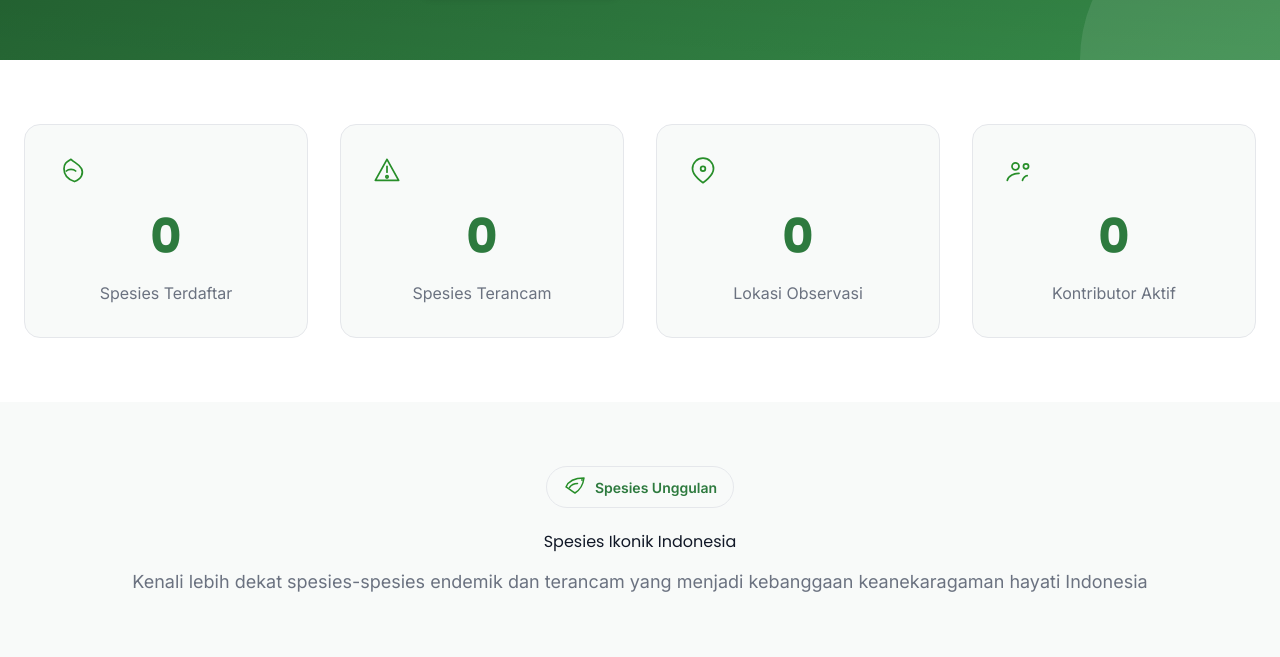
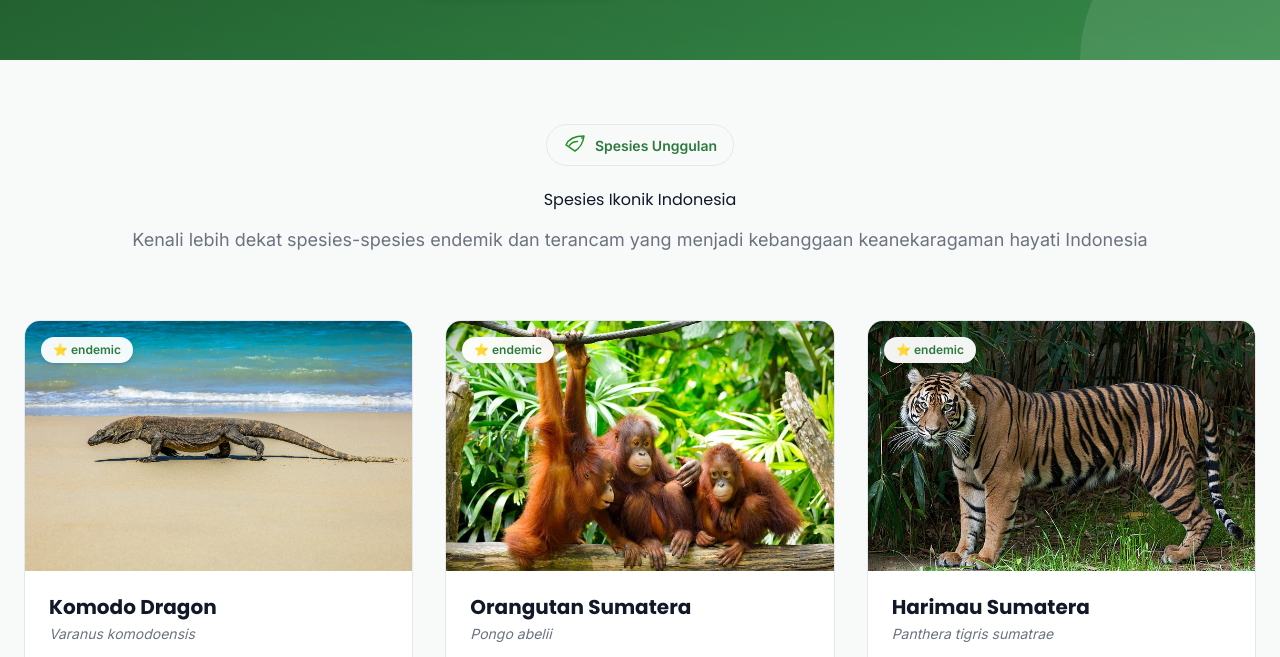
Before and after one commit to Rezka08/Biodiversity-Atlas_TRIO-KIKIR, a plain HTML site: page index.html in a window 1280 px wide. Shown: the part 735-1392 px from the top of the page. Drawn offline with nearby package versions, Linux system fonts and the light colour scheme.

Commit message:
fix: minor fix

```diff
--- a/index.html
+++ b/index.html
@@ -59,57 +59,6 @@
                         <span class="btn-icon">📸</span>
                         <span>Laporkan Temuan</span>
                     </a>
-                </div>
-            </div>
-        </div>
-    </section>
-
-    <!-- Quick Stats -->
-    <section class="stats-section">
-        <div class="container">
-            <div class="stats-grid">
-                <div class="stat-card" data-count="25">
-                    <div class="stat-icon" aria-hidden="true">
-                        <svg width="28" height="28" viewBox="0 0 24 24" fill="none" xmlns="http://www.w3.org/2000/svg" stroke="#278E29" stroke-width="1.5" stroke-linecap="round" stroke-linejoin="round">
-                            <path d="M12 2c3 3 7 4 9 8s0 9-6 11c-6-2-9-6-9-11s3-6 6-8z"/>
-                            <path d="M8 12c2-2 6-2 8 0"/>
-                        </svg>
-                    </div>
-                    <div class="stat-number" id="speciesCount">0</div>
-                    <div class="stat-label">Spesies Terdaftar</div>
-                </div>
-                <div class="stat-card" data-count="18">
-                    <div class="stat-icon" aria-hidden="true">
-                        <svg width="28" height="28" viewBox="0 0 24 24" fill="none" xmlns="http://www.w3.org/2000/svg" stroke="#278E29" stroke-width="1.5" stroke-linecap="round" stroke-linejoin="round">
-                            <polygon points="12 2 2 20 22 20 12 2"/>
-                            <line x1="12" y1="8" x2="12" y2="13"/>
-                            <circle cx="12" cy="17" r="1"/>
-                        </svg>
-                    </div>
-                    <div class="stat-number" id="endangeredCount">0</div>
-                    <div class="stat-label">Spesies Terancam</div>
-                </div>
-                <div class="stat-card" data-count="12">
-                    <div class="stat-icon" aria-hidden="true">
-                        <svg width="28" height="28" viewBox="0 0 24 24" fill="none" xmlns="http://www.w3.org/2000/svg" stroke="#278E29" stroke-width="1.5" stroke-linecap="round" stroke-linejoin="round">
-                            <path d="M21 10c0 6-9 12-9 12s-9-6-9-12a9 9 0 0118 0z"/>
-                            <circle cx="12" cy="10" r="2"/>
-                        </svg>
-                    </div>
-                    <div class="stat-number" id="locationsCount">0</div>
-                    <div class="stat-label">Lokasi Observasi</div>
-                </div>
-                <div class="stat-card" data-count="156">
-                    <div class="stat-icon" aria-hidden="true">
-                        <svg width="28" height="28" viewBox="0 0 24 24" fill="none" xmlns="http://www.w3.org/2000/svg" stroke="#278E29" stroke-width="1.5" stroke-linecap="round" stroke-linejoin="round">
-                            <circle cx="9" cy="8" r="3"/>
-                            <path d="M2 20c1-4 6-6 10-6"/>
-                            <circle cx="18" cy="8" r="2.2"/>
-                            <path d="M15 20c.5-2 2.5-4 4-4"/>
-                        </svg>
-                    </div>
-                    <div class="stat-number" id="contributorsCount">0</div>
-                    <div class="stat-label">Kontributor Aktif</div>
                 </div>
             </div>
         </div>
@@ -404,10 +353,6 @@
                     conservationChart.destroy();
                 }
 
-                // Get current theme color for labels
-                const isDarkMode = document.documentElement.getAttribute('data-theme') === 'dark';
-                const labelColor = isDarkMode ? '#f1f5f9' : '#0f172a'; // Light text for dark mode, dark text for light mode
-
                 // Create new chart
                 conservationChart = new Chart(ctx, {
                     type: 'doughnut',
@@ -424,19 +369,11 @@
                                         size: 12,
                                         family: "'Inter', sans-serif"
                                     },
-                                    color: labelColor, // Dynamic color based on theme
                                     usePointStyle: true,
                                     pointStyle: 'circle'
                                 }
                             },
                             tooltip: {
-                                backgroundColor: isDarkMode ? 'rgba(30, 41, 59, 0.95)' : 'rgba(15, 23, 42, 0.95)',
-                                titleColor: '#ffffff',
-                                bodyColor: '#ffffff',
-                                borderColor: isDarkMode ? '#475569' : '#cbd5e1',
-                                borderWidth: 1,
-                                padding: 12,
-                                displayColors: true,
                                 callbacks: {
                                     label: function(context) {
                                         const label = context.label || '';
```
Also changed, not shown: submit.html (+3 -3 lines).
